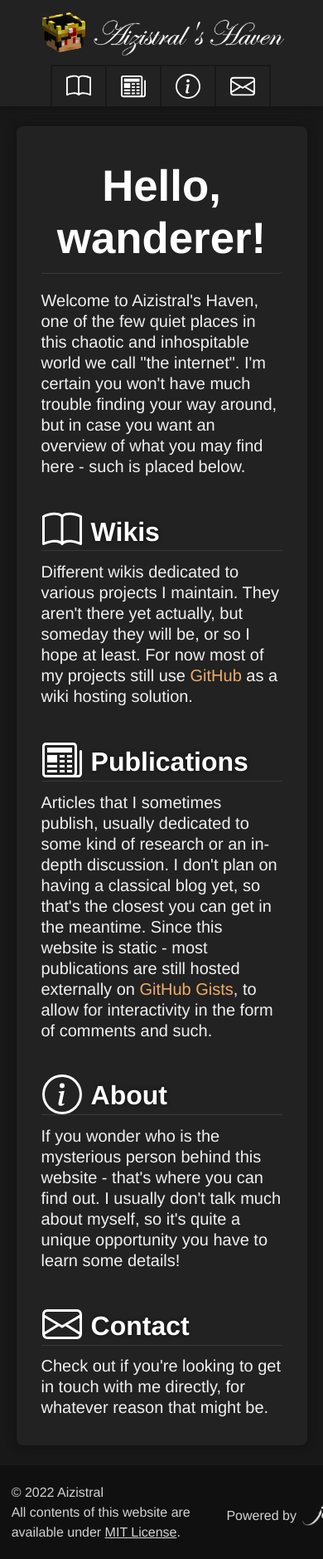
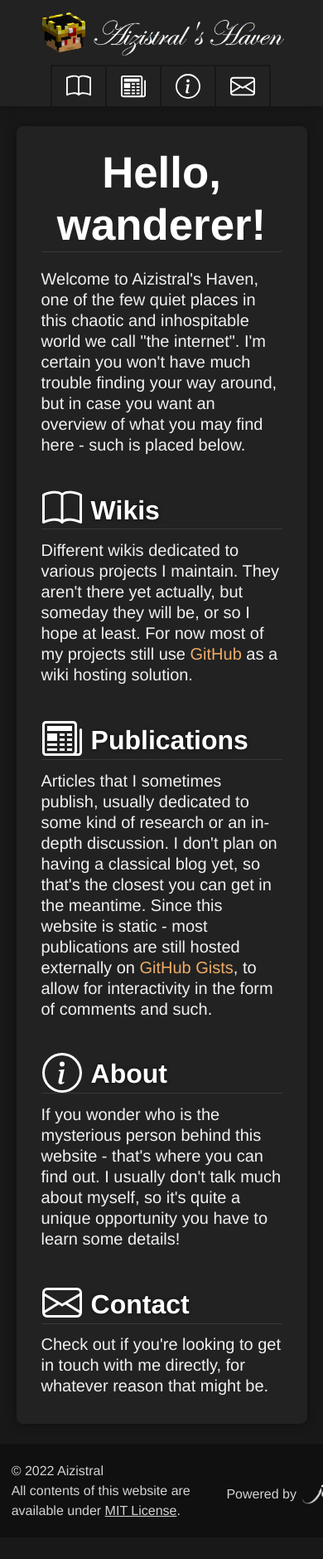
Before and after one commit to Aizistral-Studios/aizistral.com, a Jekyll site: the page built from index.html, in a window 390 px wide. Shown: the whole page at 83% size. Built offline with Jekyll 4.4.1, drawn with Linux system fonts in a browser that asks for light colours; after the commit the page ends 1853 px from its top, so only the background shows below that.

Commit message:
Fix home page title adaptive padding

```diff
--- a/_sass/adaptivity.scss
+++ b/_sass/adaptivity.scss
@@ -109,6 +109,8 @@
 		border-bottom: 1px solid var(--LIGHT-BORDER);
 		margin-inline: 0px;
 		padding-inline: 0px;
+		padding-block: 0px;
+		margin-top: 4px;
 		font-size: 3.3rem;
 	}
 
```
